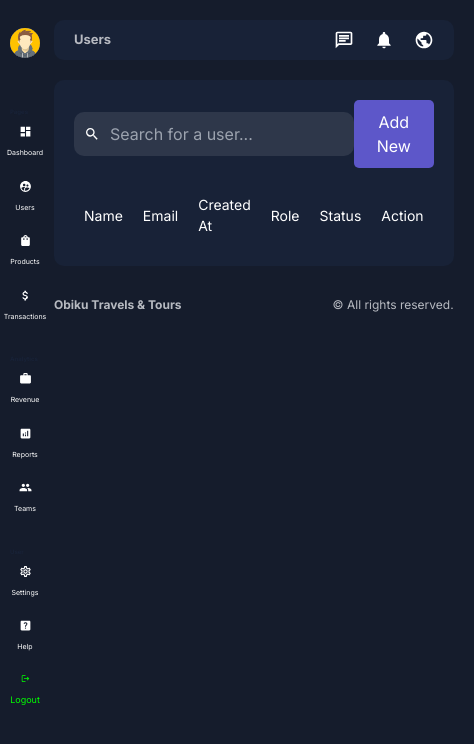
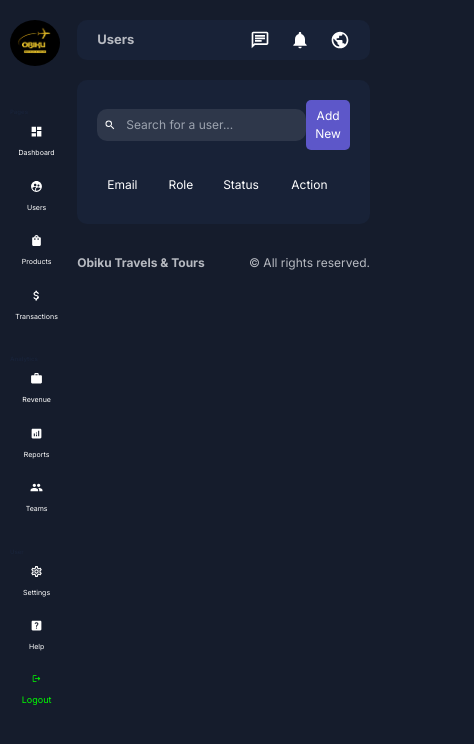
Before and after one commit to zikiclass/obikutravelsandtours, a Next.js app: page /ob/obiku/admin/dashboard/users in a window 390 px wide. Shown: the top 744 px of the page, 474 px wide, since content can reach past the window. Built offline with nearby package versions, Linux system fonts and the light colour scheme.

Commit message:
pages design

```diff
--- a/src/app/ob/obiku/admin/dashboard/products/add/page.jsx
+++ b/src/app/ob/obiku/admin/dashboard/products/add/page.jsx
@@ -5,22 +5,22 @@ const AddProductPage = () => {
   return (
     <div className={styles.container}>
       <form action={addProduct} className={styles.form}>
-        <input type="text" placeholder="title" name="title" required />
+        <input type="text" placeholder="Title" name="title" required />
         <select name="cat" id="cat">
           <option value="general">Choose a Category</option>
           <option value="kitchen">Kitchen</option>
           <option value="phone">Phone</option>
           <option value="computer">Computer</option>
         </select>
-        <input type="number" placeholder="price" name="price" required />
-        <input type="number" placeholder="stock" name="stock" required />
-        <input type="text" placeholder="color" name="color" />
-        <input type="text" placeholder="size" name="size" />
+        <input type="number" placeholder="Price" name="price" required />
+        <input type="number" placeholder="Stock" name="stock" required />
+        <input type="text" placeholder="Color" name="color" />
+        <input type="text" placeholder="Size" name="size" />
         <textarea
           required
           name="desc"
           id="desc"
-          rows="16"
+          rows="8"
           placeholder="Description"
         ></textarea>
         <button type="submit">Submit</button>
--- a/src/app/ob/obiku/admin/dashboard/products/page.jsx
+++ b/src/app/ob/obiku/admin/dashboard/products/page.jsx
@@ -15,7 +15,7 @@ const ProductsPage = async ({ searchParams }) => {
     <div className={styles.container}>
       <div className={styles.top}>
         <Search placeholder="Search for a product..." />
-        <Link href="/dashboard/products/add">
+        <Link href="products/add">
           <button className={styles.addButton}>Add New</button>
         </Link>
       </div>
@@ -23,9 +23,9 @@ const ProductsPage = async ({ searchParams }) => {
         <thead>
           <tr>
             <td>Title</td>
-            <td>Description</td>
+            <td className={styles.mobile}>Description</td>
             <td>Price</td>
-            <td>Created At</td>
+            <td className={styles.mobile}>Created At</td>
             <td>Stock</td>
             <td>Action</td>
           </tr>
--- a/src/app/ob/obiku/admin/dashboard/users/page.jsx
+++ b/src/app/ob/obiku/admin/dashboard/users/page.jsx
@@ -19,12 +19,13 @@ const UsersPage = async ({ searchParams }) => {
           <button className={styles.addButton}>Add New</button>
         </Link>
       </div>
+      <div className={styles.tableWrapper}>
         <table className={styles.table}>
           <thead>
             <tr>
-            <td>Name</td>
+              <td className={styles.mobile}>Name</td>
               <td>Email</td>
-            <td>Created At</td>
+              <td className={styles.mobile}>Created At</td>
               <td>Role</td>
               <td>Status</td>
               <td>Action</td>
@@ -68,6 +69,7 @@ const UsersPage = async ({ searchParams }) => {
           ))} */}
           </tbody>
         </table>
+      </div>
       {/* <Pagination count={count} /> */}
     </div>
   );
--- a/src/app/ob/obiku/admin/ui/dashboard/products/products.module.css
+++ b/src/app/ob/obiku/admin/ui/dashboard/products/products.module.css
@@ -66,4 +66,10 @@
     width: 100%;
     font-size: 12px;
   }
+  .addButton {
+    padding: 6px;
+  }
+  .mobile {
+    display: none;
+  }
 }
--- a/src/app/ob/obiku/admin/ui/dashboard/search/search.module.css
+++ b/src/app/ob/obiku/admin/ui/dashboard/search/search.module.css
@@ -14,3 +14,10 @@
   color: var(--text);
   outline: none;
 }
+
+@media (max-width: 750px) {
+  .container {
+    padding: 7px;
+    font-size: 12px;
+  }
+}
--- a/src/app/ob/obiku/admin/ui/dashboard/sidebar/sidebar.jsx
+++ b/src/app/ob/obiku/admin/ui/dashboard/sidebar/sidebar.jsx
@@ -80,7 +80,7 @@ export default function Sidebar() {
     <div className={styles.container}>
       <div className={styles.user}>
         <Image
-          src="/avatar2.png"
+          src="/logo.png"
           alt="Obiku Travels & Tours"
           width="50"
           height="50"
--- a/src/app/ob/obiku/admin/ui/dashboard/users/users.module.css
+++ b/src/app/ob/obiku/admin/ui/dashboard/users/users.module.css
@@ -20,9 +20,13 @@
   border-radius: 5px;
   cursor: pointer;
 }
-
+.tableWrapper {
+  overflow-x: auto;
+  max-width: 100%;
+}
 .table {
   width: 100%;
+  border-collapse: collapse;
   font-size: 14px;
 }
 
@@ -61,3 +65,20 @@
 .delete {
   background-color: crimson;
 }
+
+@media (max-width: 750px) {
+  .addButton {
+    padding: 7px;
+    font-size: 12px;
+  }
+  .container {
+    width: 100% !important;
+    font-size: 14px;
+  }
+  .table {
+    font-size: 12px;
+  }
+  .mobile {
+    display: none;
+  }
+}
```
Also changed, not shown: src/app/ob/obiku/admin/ui/dashboard/products/addProduct/addProduct.module.css (+27 -4 lines), src/app/ob/obiku/admin/ui/dashboard/users/addUser/addUser.module.css (+16 -0 lines). Lines whose indentation alone changed are shown as unchanged.
